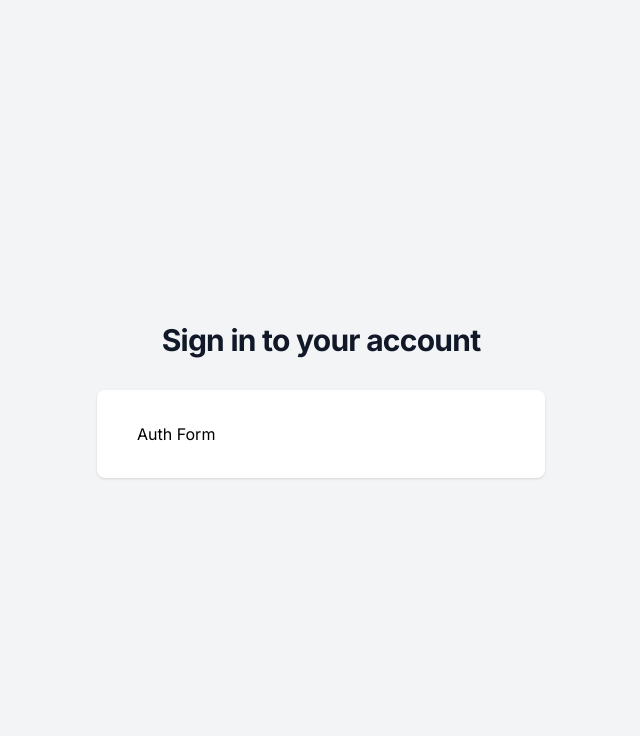
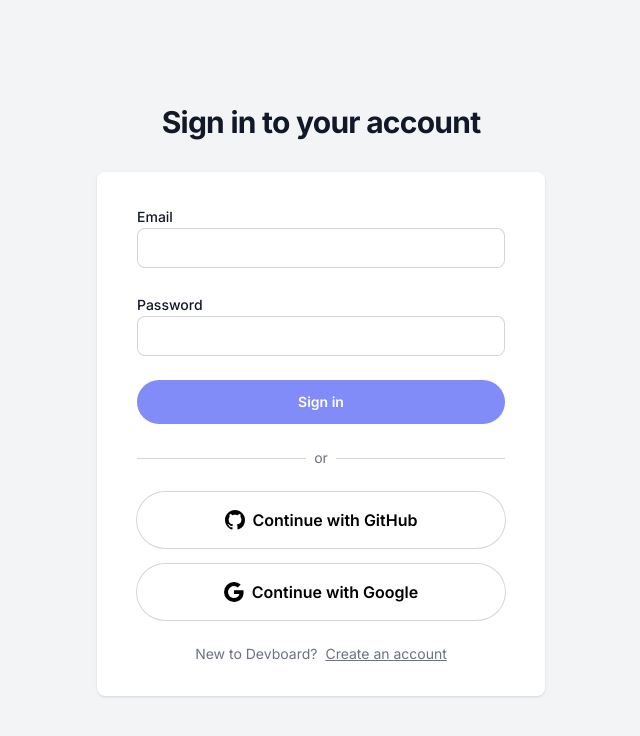
Before and after one commit to ryanmello/alpaca, a Next.js app: page / in a window 1280 px wide. Shown: the top 736 px of the page, without its empty margins (319-959 px from the left). Built offline with nearby package versions, Linux system fonts and the light colour scheme.

Commit message:
auth form styling

```diff
--- a/app/(site)/components/AuthForm.tsx
+++ b/app/(site)/components/AuthForm.tsx
@@ -1,13 +1,116 @@
-import React from 'react'
+"use client";
+
+import Button from "@/app/components/Button";
+import Input from "@/app/components/Input";
+import React, { useState } from "react";
+import { Field, FieldValues, SubmitHandler, useForm } from "react-hook-form";
+import { BsGithub, BsGoogle } from "react-icons/bs";
+import AuthSocialButton from "./AuthSocialButton";
+
+type Variant = "LOGIN" | "REGISTER";
 
 const AuthForm = () => {
+  const [isLoading, setIsLoading] = useState(false);
+  const [variant, setVariant] = useState<Variant>("LOGIN");
+
+  const {
+    register,
+    handleSubmit,
+    formState: { errors },
+  } = useForm<FieldValues>({
+    defaultValues: {
+      name: "",
+      email: "",
+      password: "",
+    },
+  });
+
+  const toggleVariant = () => {
+    if(variant == "LOGIN"){
+        setVariant("REGISTER");
+    } else {
+        setVariant("LOGIN");
+    }
+  }
+
+  const onSubmit: SubmitHandler<FieldValues> = (data) => {
+    setIsLoading(true);
+
+    console.log(data);
+  };
+
   return (
-    <div className='mt-8 sm:mx-auto sm:w-full sm:max-w-md'>
-        <div className='bg-white px-4 py-8 shadow rounded-lg sm:px-10'>
-            Auth Form
+    <div className="mt-8 sm:mx-auto sm:w-full sm:max-w-md">
+      <div className="bg-white px-4 py-8 shadow rounded-lg sm:px-10">
+        <form className="space-y-6" onSubmit={handleSubmit(onSubmit)}>
+          {variant == "REGISTER" && (
+            <Input
+              id="name"
+              label="Name"
+              disabled={isLoading}
+              required
+              errors={errors}
+              register={register}
+            />
+          )}
+          <Input
+            id="email"
+            label="Email"
+            type="email"
+            disabled={isLoading}
+            required
+            errors={errors}
+            register={register}
+          />
+          <Input
+            id="password"
+            label="Password"
+            type="password"
+            disabled={isLoading}
+            required
+            errors={errors}
+            register={register}
+          />
+          <div>
+            <Button disabled={isLoading} fullWidth type="submit">
+              {variant == "LOGIN" ? "Sign in" : "Register"}
+            </Button>
+          </div>
+        </form>
+        <div className="mt-6">
+          <div className="relative">
+            <div
+              className="
+                    absolute
+                    inset-0
+                    flex
+                    items-center
+                "
+            >
+              <div className="w-full border-t border-gray-300" />
+            </div>
+            <div className="relative flex justify-center text-sm">
+              <span className="bg-white px-2 text-gray-500">
+                or
+              </span>
+            </div>
+          </div>
+          <div className="mt-6 space-y-4">
+            <AuthSocialButton icon={BsGithub} label="GitHub" onClick={() => {}} />
+            <AuthSocialButton icon={BsGoogle} label="Google" onClick={() => {}} />
+          </div>
         </div>
+        <div className="flex gap-2 justify-center text-sm text-gray-500 mt-6">
+            <div>
+                {variant == "LOGIN" ? "New to Devboard?" : "Already have an account?"}
+            </div>
+            <div onClick={toggleVariant} className="underline cursor-pointer">
+                {variant == "LOGIN" ? "Create an account" : "Login"}
+            </div>
+        </div>
+      </div>
     </div>
-  )
-}
+  );
+};
 
-export default AuthForm
+export default AuthForm;
--- /dev/null
+++ b/app/(site)/components/AuthSocialButton.tsx
@@ -0,0 +1,20 @@
+'use client'
+
+import { IconType } from "react-icons"
+
+interface AuthSocialButtonProps {
+    icon: IconType;
+    label: string;
+    onClick: () => void;
+}
+
+const AuthSocialButton: React.FC<AuthSocialButtonProps> = ({ icon: Icon, label, onClick}) => {
+  return (
+    <button type="button" onClick={onClick} className="w-full flex justify-center items-center p-4 ring-1 ring-gray-300 rounded-full hover:bg-gray-100">
+        <Icon size={20}/>
+        <p className="font-semibold pl-2">{`Continue with ${label}`}</p>
+    </button>
+  )
+}
+
+export default AuthSocialButton
--- /dev/null
+++ b/app/components/Button.tsx
@@ -0,0 +1,36 @@
+"use client";
+
+import clsx from "clsx";
+
+interface ButtonProps {
+  type?: "button" | "submit" | "reset" | undefined;
+  disabled?: boolean;
+  fullWidth?: boolean;
+  danger?: boolean;
+  secondary?: boolean;
+  children?: React.ReactNode;
+  onClick?: () => void;
+}
+
+const Button: React.FC<ButtonProps> = ({
+  type = "button",
+  disabled,
+  fullWidth,
+  danger,
+  secondary,
+  children,
+  onClick,
+}) => {
+  return (
+    <button
+      onClick={onClick}
+      type={type}
+      disabled={disabled}
+      className={clsx("flex justify-center py-3 rounded-full font-semibold text-sm", disabled && "opacity-50 cursor-default", fullWidth && 'w-full', secondary ? 'text-gray-900' : 'text-white', danger && 'bg-rose-500 hover:bg-rose-600', !secondary && !danger && 'bg-indigo-400 hover:bg-indigo-500')}
+    >
+      {children}
+    </button>
+  );
+};
+
+export default Button;
--- /dev/null
+++ b/app/components/Input.tsx
@@ -0,0 +1,40 @@
+"use client";
+
+import { FieldErrors, FieldValues, UseFormRegister } from "react-hook-form";
+
+interface InputProps {
+  id: string;
+  label: string;
+  type?: string;
+  required?: boolean;
+  disabled?: boolean;
+  errors?: FieldErrors;
+  register: UseFormRegister<FieldValues>;
+}
+
+const Input: React.FC<InputProps> = ({
+  id,
+  label,
+  type,
+  required,
+  disabled,
+  register
+}) => {
+  return (
+    <div className="">
+      <label className="text-sm font-medium text-gray-900">{label}</label>
+      <div className="">
+        <input
+          id={id}
+          type={type}
+          required={required}
+          disabled={disabled}
+          {...register(id, { required })}
+          className="w-full py-2 px-4 rounded-lg ring-1 ring-inset ring-gray-300"
+        />
+      </div>
+    </div>
+  );
+};
+
+export default Input;
--- a/package.json
+++ b/package.json
@@ -13,6 +13,7 @@
     "@types/react": "18.2.12",
     "@types/react-dom": "18.2.5",
     "autoprefixer": "10.4.14",
+    "clsx": "^1.2.1",
     "dotenv": "^16.1.4",
     "eslint": "8.42.0",
     "eslint-config-next": "13.4.5",
@@ -20,6 +21,8 @@
     "postcss": "8.4.24",
     "react": "18.2.0",
     "react-dom": "18.2.0",
+    "react-hook-form": "^7.44.3",
+    "react-icons": "^4.9.0",
     "tailwindcss": "3.3.2",
     "typescript": "5.1.3"
   }
```
Also changed, not shown: 1 other file (tests, documents, lock files or other folders).
